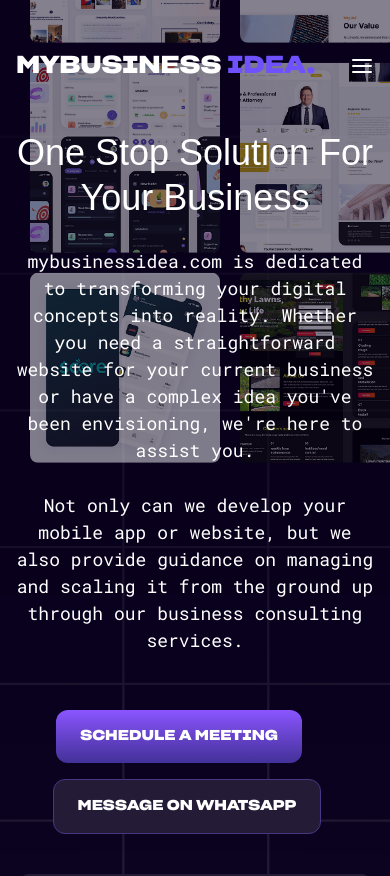
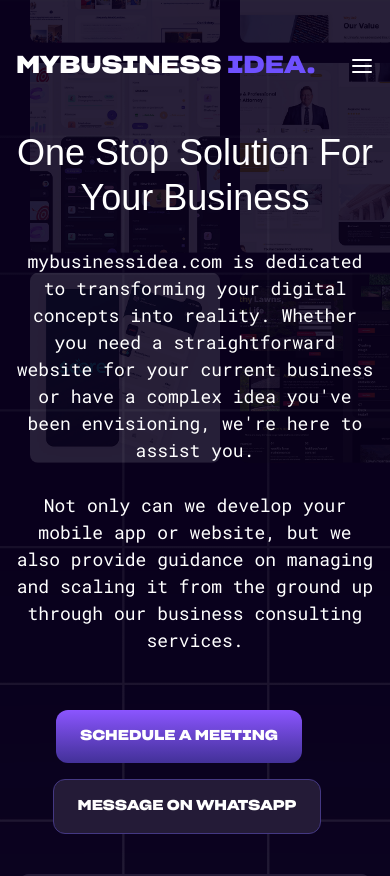
Before and after one commit to jihansofts/agency-landing, a Next.js app: page / in a window 390 px wide. Shown: the top 876 px of the page. Built offline with nearby package versions, Linux system fonts and the light colour scheme; a web font is replaced by a local one.

Commit message:
hero section image dark

```diff
--- a/src/components/Hero.tsx
+++ b/src/components/Hero.tsx
@@ -40,7 +40,7 @@
       {/* Content */}
       <div className="container mx-auto relative z-10 min-h-screen flex flex-col overflow-visible">
         {/* Overlay Grid */}
-        <div className="absolute -top-20 -right-10 w-[400px] h-[400px] md:w-[600px] md:h-[700px] z-10">
+        <div className="absolute lg:opacity-100 md:opacity-100 opacity-25 -top-20 -right-10 w-[400px] h-[400px] md:w-[600px] md:h-[700px] z-10">
           <div className="mt-8 grid grid-cols-2 gap-[20px]">
             {[1, 2, 3, 4, 5, 6].map((item) => (
               <motion.div
```
